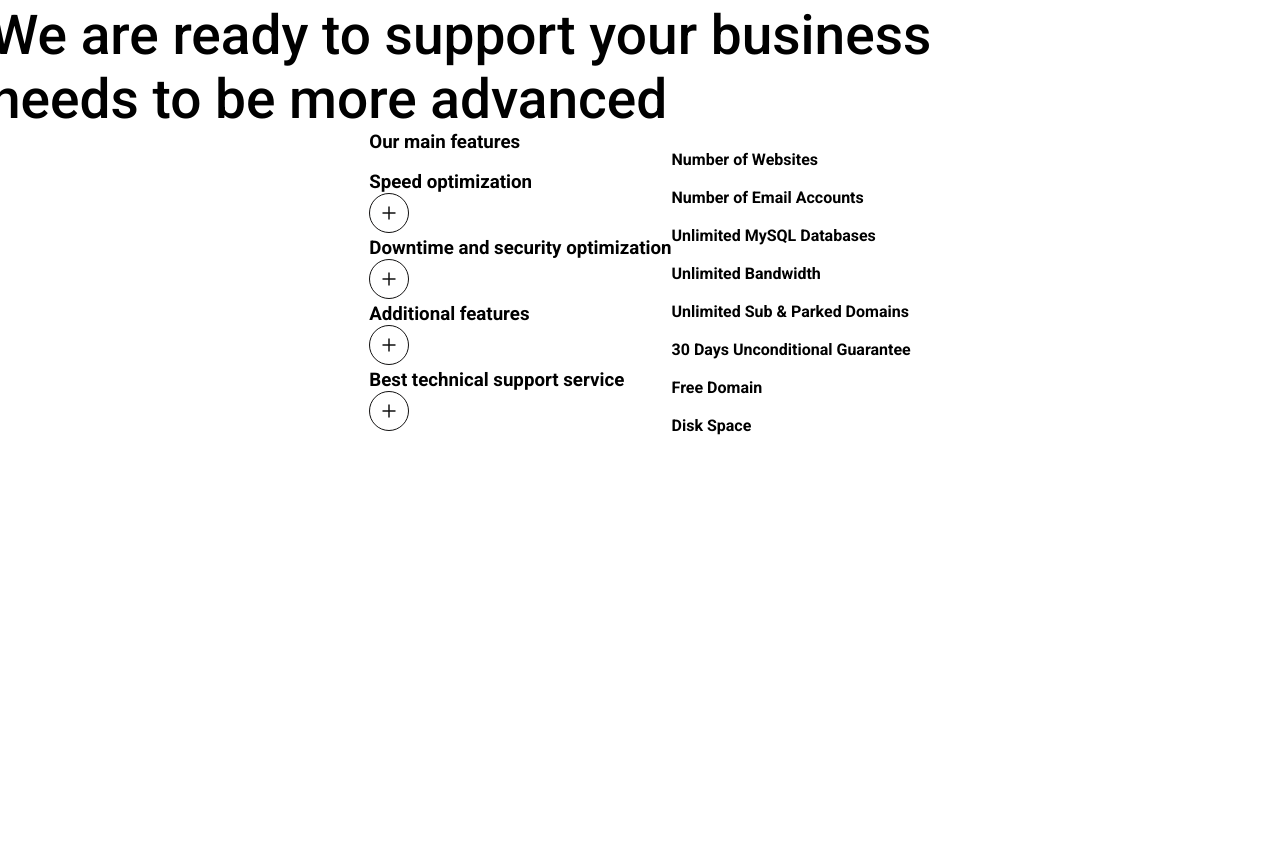
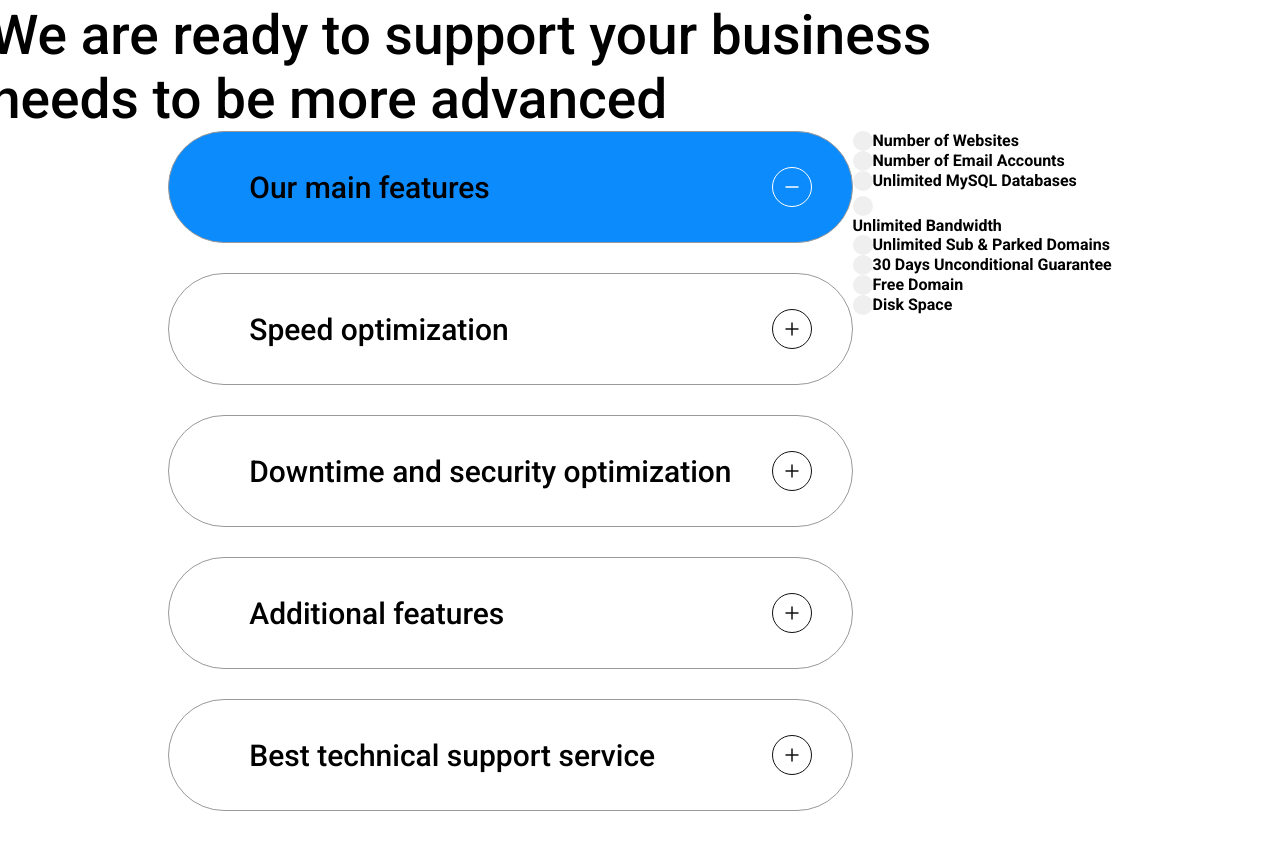
Before and after one commit to pankaj-kb/Ineuron-Project-8, a plain HTML site: page index.html in a window 1280 px wide. Shown: the part 1977-2826 px from the top of the page. Drawn offline with Linux system fonts and the light colour scheme.

Commit message:
left Section complete

```diff
--- a/CSS/styles.css
+++ b/CSS/styles.css
@@ -295,30 +295,51 @@ main {
 .services2BoxLeft {
     display: flex;
     flex-direction:column;
+    gap: 30px;
 }
 
-.s2leftServices {
+.s2-leftServices {
     display: flex;
+    border: 1px solid #9A9999;
+    border-radius: 60px;
+    padding: 35px 80px;
+    justify-content: space-between;
+    align-items: center;
+}
+
+#firstInLeftSection2 {
+    background-color: #0C8BFD;
 }
 
 .s2leftServicesHeading {
-
+    font-size: 30px;
+    font-weight: 500;
 }
 
+
 .s2leftServicesImg {
-
+    position: relative;
+    left: 40px;
 }
 
+/* RIght Side */
+
+
 .services2BoxRight {
-
+    display: flex;
+    flex-direction: column;
 }
 
 .s2-rightServices {
-
+    display: flex;
+    /* flex-direction: row; */
 }
 
 .s2rightServiesButton {
-
+    padding: 10px;
+    border: none;
+    border-radius: 100%;
+    color: #9A9999;
 }
 
 .s2rightServicesHeading {
--- a/index.html
+++ b/index.html
@@ -79,7 +79,7 @@
             <h1 class="services-2-Heading">We are ready to support your business needs to be more advanced</h1>
             <div class="serviceBoxes">
                 <div class="services2BoxLeft">
-                    <div class="s2leftServices">
+                    <div class="s2-leftServices" id="firstInLeftSection2">
                         <h3 class="s2leftServicesHeading">Our main features</h3>
                         <img class="s2leftServicesImg" src="./assets/Icons/Group 238511.svg" alt="">
                     </div>
```
